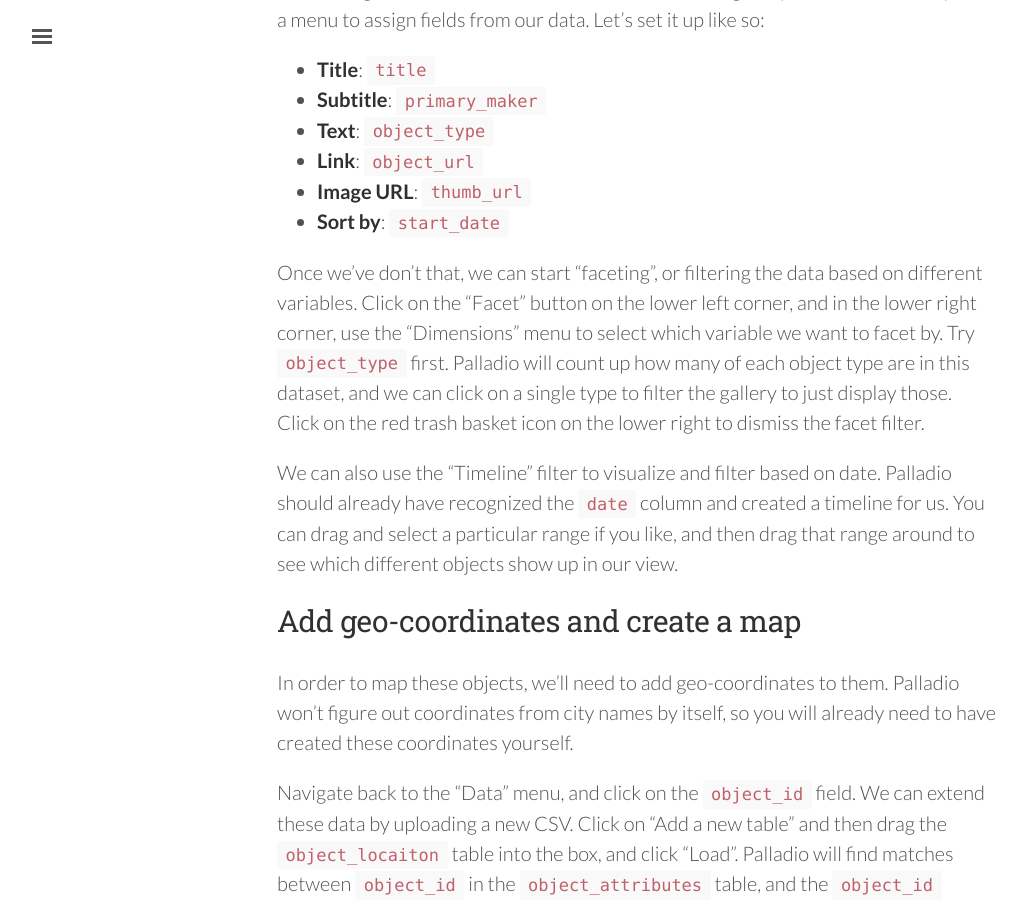
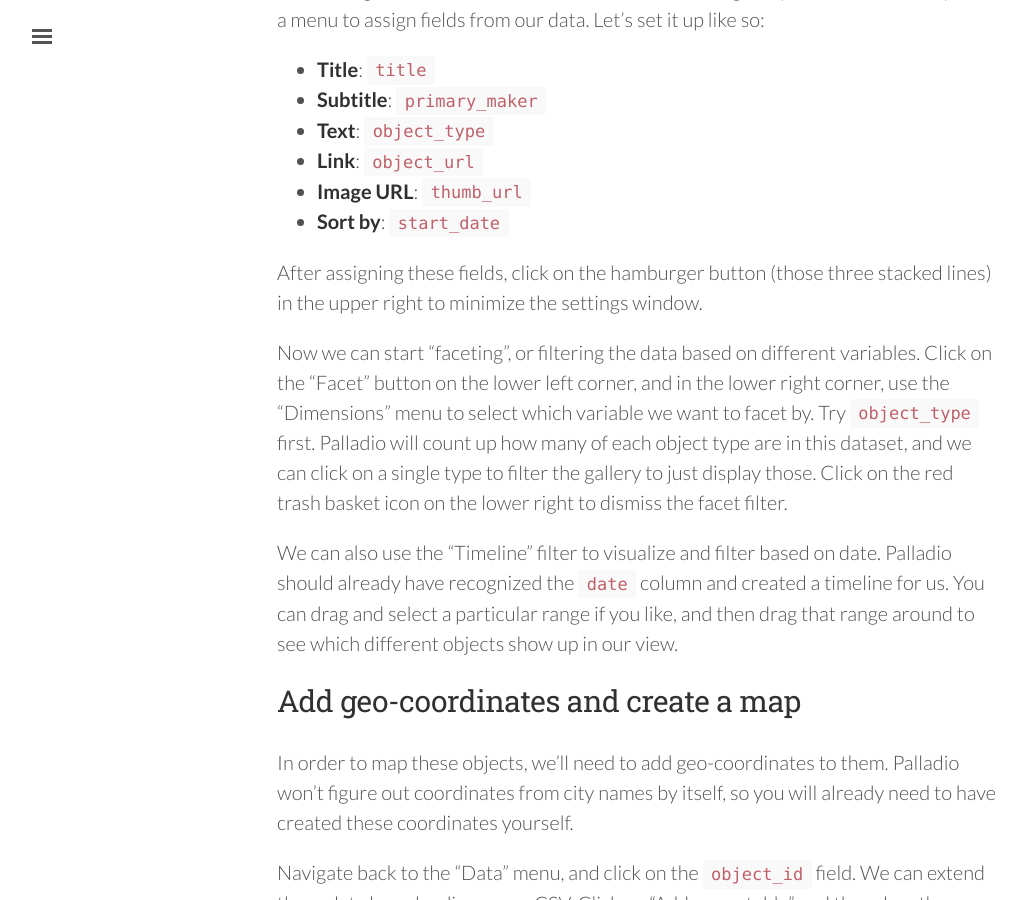
Before and after one commit to mdlincoln/mdlincoln.github.io, a Jekyll site: the page built from _posts/2016-04-07-exploring-depictions-of-amsterdam-with-palladio.md, in a window 1280 px wide and 900 px high, scrolled down 3093 px. Shown: the whole window, without its empty margins (3-1029 px from the left). Built offline with Jekyll 4.4.1, drawn with Linux system fonts in a browser that asks for light colours; nearby versions of some CDN libraries; comment, search, counter and statistics services are not loaded.

Commit message:
Tell how to minimize settings

```diff
--- a/_posts/2016-04-07-exploring-depictions-of-amsterdam-with-palladio.md
+++ b/_posts/2016-04-07-exploring-depictions-of-amsterdam-with-palladio.md
@@ -86,7 +86,9 @@
 - **Image URL**: `thumb_url`
 - **Sort by**: `start_date`
 
-Once we've don't that, we can start "faceting", or filtering the data based on different variables. Click on the "Facet" button on the lower left corner, and in the lower right corner, use the "Dimensions" menu to select which variable we want to facet by. Try `object_type` first. Palladio will count up how many of each object type are in this dataset, and we can click on a single type to filter the gallery to just display those. Click on the red trash basket icon on the lower right to dismiss the facet filter.
+After assigning these fields, click on the hamburger button (those three stacked lines) in the upper right to minimize the settings window.
+
+Now we can start "faceting", or filtering the data based on different variables. Click on the "Facet" button on the lower left corner, and in the lower right corner, use the "Dimensions" menu to select which variable we want to facet by. Try `object_type` first. Palladio will count up how many of each object type are in this dataset, and we can click on a single type to filter the gallery to just display those. Click on the red trash basket icon on the lower right to dismiss the facet filter.
 
 We can also use the "Timeline" filter to visualize and filter based on date. Palladio should already have recognized the `date` column and created a timeline for us. You can drag and select a particular range if you like, and then drag that range around to see which different objects show up in our view.
 
```
